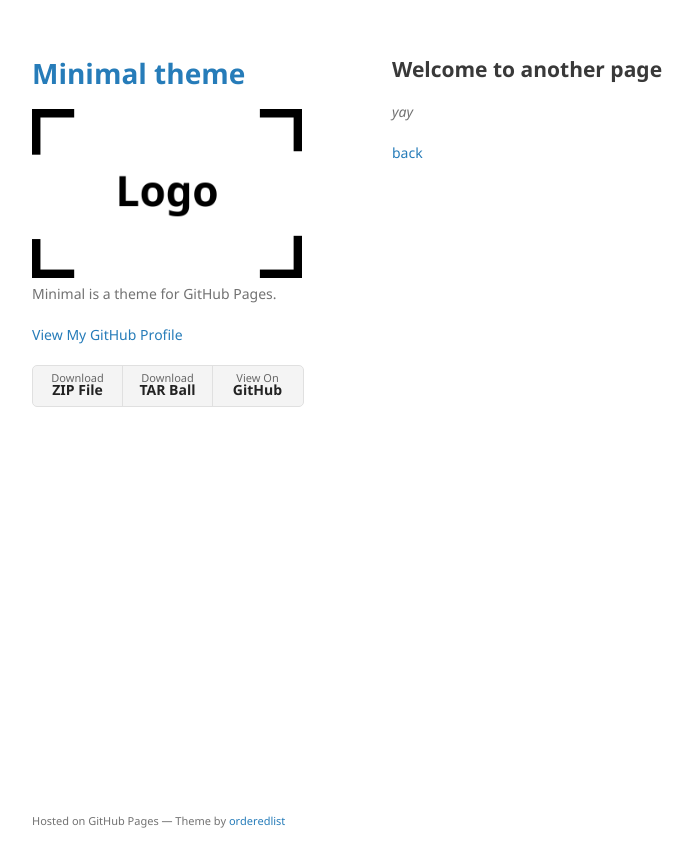
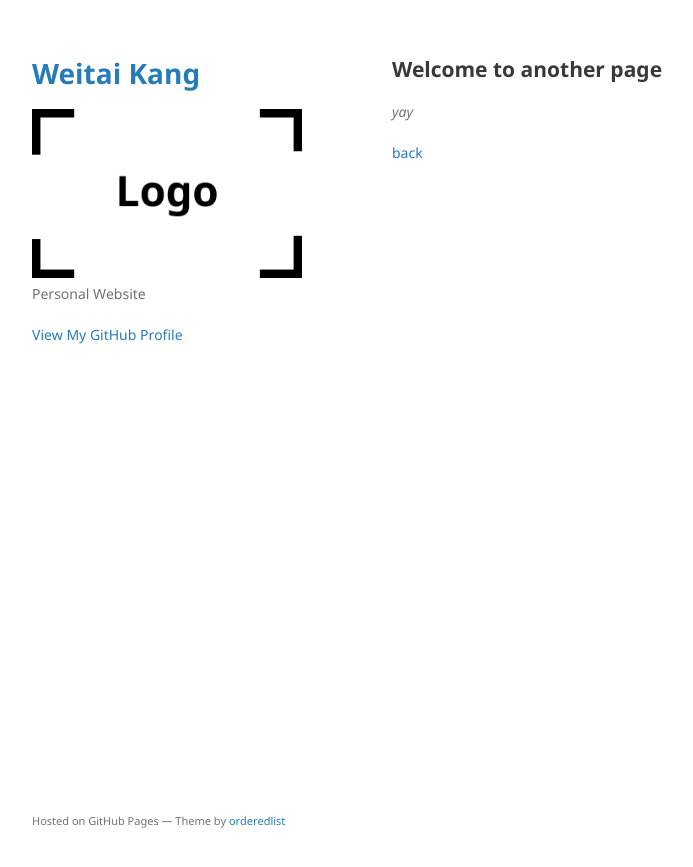
Before and after one commit to WeitaiKang/WeitaiKang.github.io, a Jekyll site: the page built from another-page.md, in a window 1280 px wide. Shown: the top 867 px of the page, without its empty margins (178-871 px from the left). Built offline with Jekyll 4.4.1, drawn with Linux system fonts in a browser that asks for light colours; our own code applies the rules of GitHub Pages for plain Markdown files.

Commit message:
Update _config.yml

```diff
--- a/_config.yml
+++ b/_config.yml
@@ -1,6 +1,13 @@
-title: Minimal theme
+title: Weitai Kang
+position: Ph.D. Student
+affiliation: Illinois Institute of Technology
+email: wkang11 (at) hawk.iit.edu
+
+google_scholar: https://scholar.google.com/citations?user=hDl0MkwAAAAJ&hl=en
+linkedin: https://www.linkedin.com/in/%E4%BC%9F%E6%B3%B0-%E5%BA%B7-856961247/
+
 logo: /assets/img/logo.png
-description: Minimal is a theme for GitHub Pages.
-show_downloads: true
+description: Personal Website
+# show_downloads: true
 google_analytics:
 theme: jekyll-theme-minimal
```
